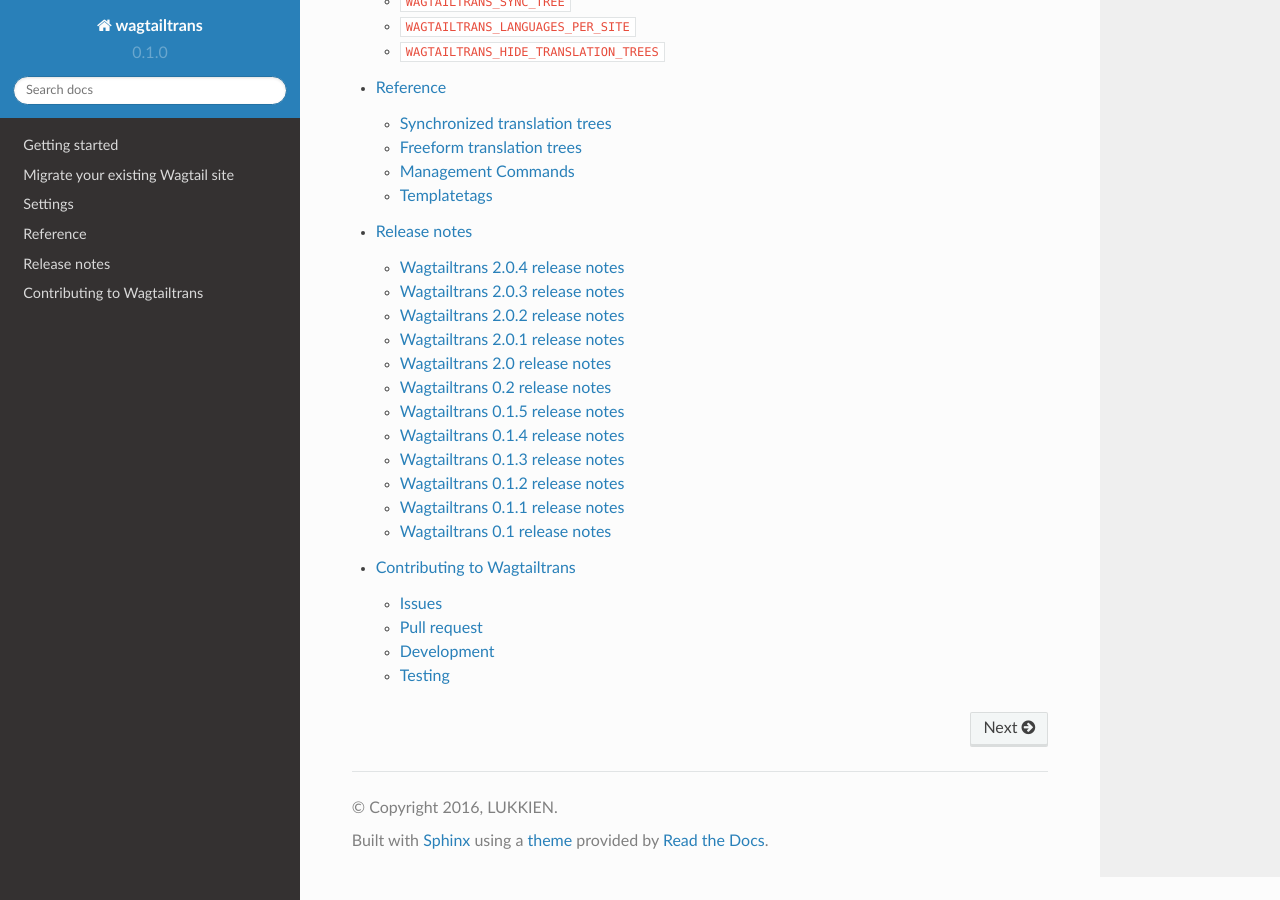
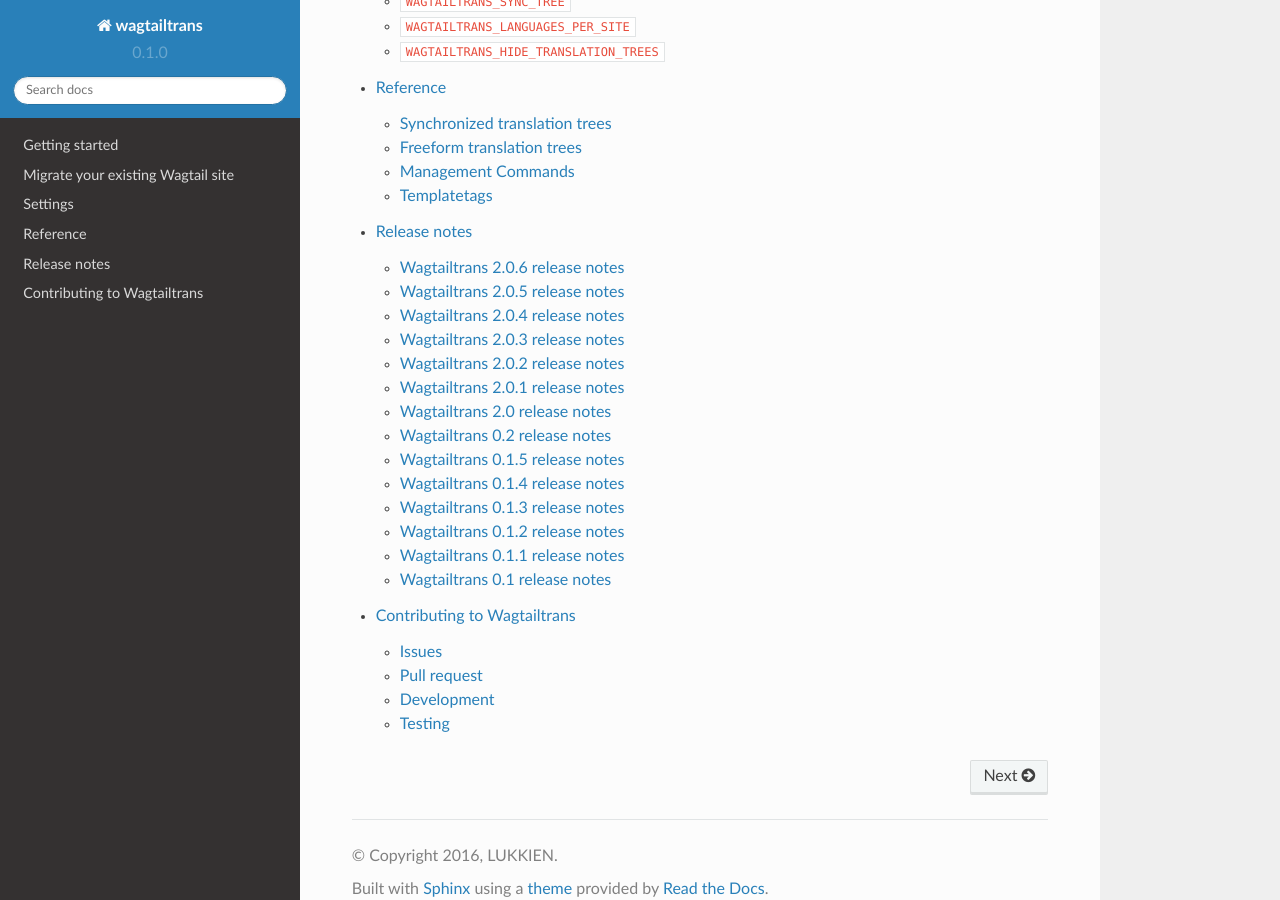
Before and after one commit to wagtail/wagtailtrans, a Sphinx documentation site: the page built from docs/source/index.rst, in a window 1280 px wide and 900 px high, scrolled down 993 px. Built offline with Sphinx 7.4.7 and the Read the Docs theme 2.0.0, drawn with Linux system fonts in a browser that asks for light colours.

Commit message:
Prepare release 2.0.6 and added some previous/current release notes

```diff
--- a/CHANGELOG.rst
+++ b/CHANGELOG.rst
@@ -1,5 +1,12 @@
 Changelog
 =========
+
+2.0.6 (11-03-2019)
+------------------
+
+ - Added missing migration
+ - Removed Python 2 syntax
+
 
 2.0.5 (04-02-2019)
 ------------------
--- /dev/null
+++ b/docs/source/releases/2.0.6.rst
@@ -0,0 +1,17 @@
+================================
+Wagtailtrans 2.0.6 release notes
+================================
+
+.. contents::
+    :local:
+    :depth: 1
+
+Features
+~~~~~~~~
+
+- Remove Python 2 syntax from the codebase
+
+Bugfixes
+~~~~~~~~
+
+- Added missing migration
--- a/docs/source/releases/index.rst
+++ b/docs/source/releases/index.rst
@@ -8,6 +8,8 @@
 .. toctree::
     :maxdepth: 1
 
+    2.0.6
+    2.0.5
     2.0.4
     2.0.3
     2.0.2
--- a/src/wagtailtrans/__init__.py
+++ b/src/wagtailtrans/__init__.py
@@ -1,6 +1,6 @@
 default_app_config = 'wagtailtrans.apps.WagtailTransConfig'
 
-VERSION = (2, 0, 5, 'final')
+VERSION = (2, 0, 6, 'final')
 
 
 def get_version():
```
Also changed, not shown: docs/source/releases/2.0.5.rst (added, +22 -0 lines).
